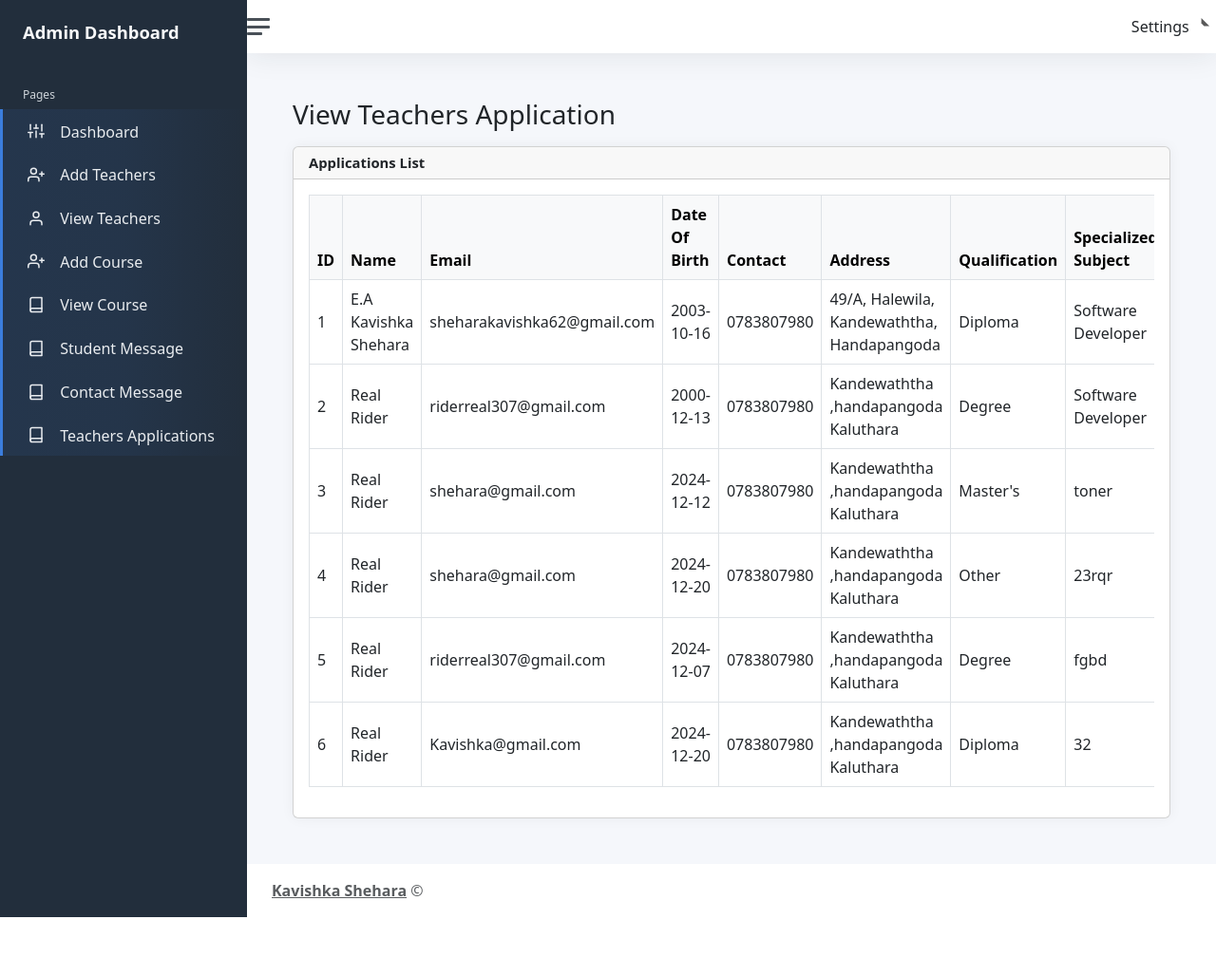
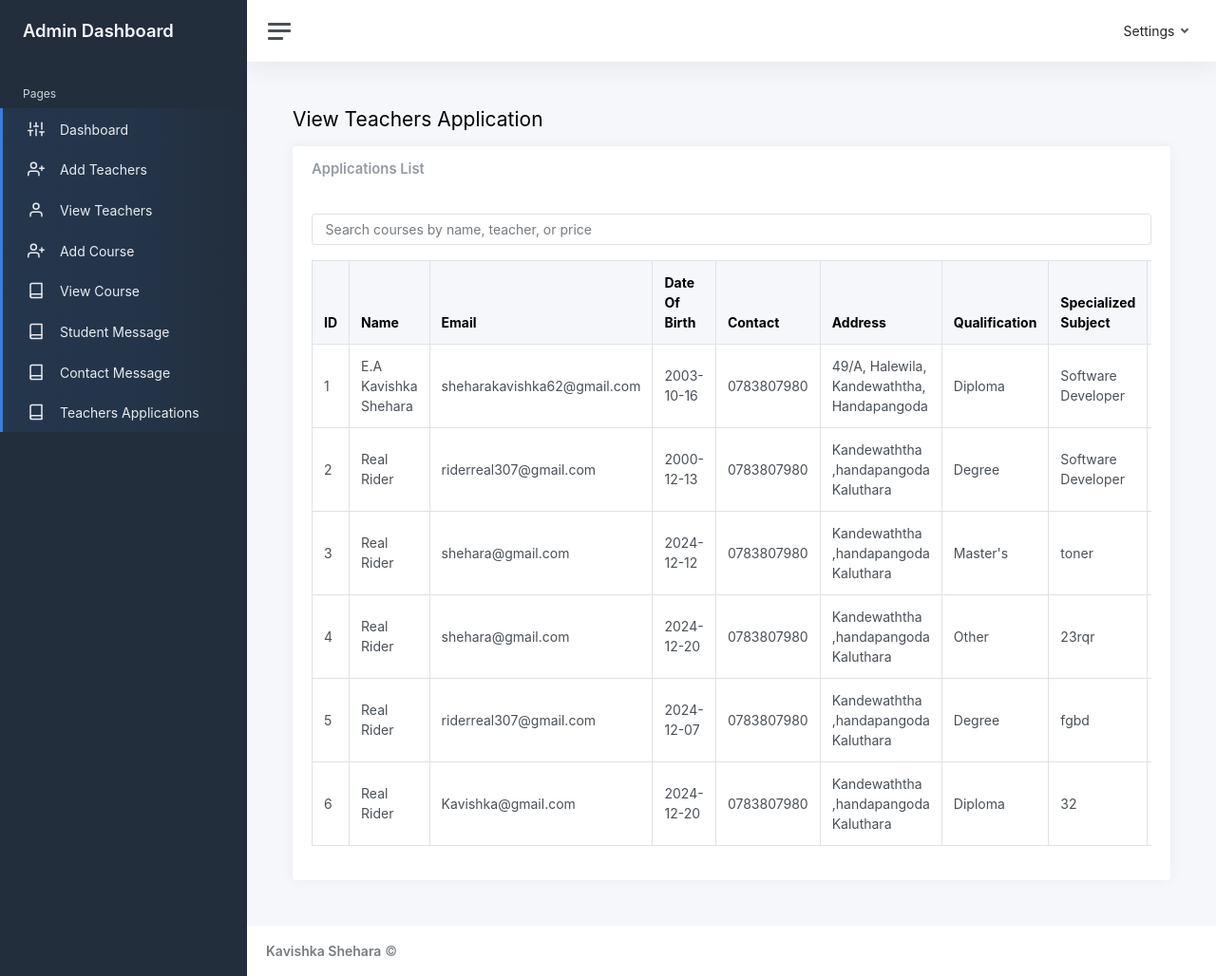
Before and after one commit to KavishkaShehara1/Kider-Pre-School-Management-Fullstack-Web-Project, a PHP site: page /admin/static/view-teacher-application.php in a window 1280 px wide. Shown: the whole page at 95% size. Before the commit the page ends 966 px from the top, so only its background shows below. Run offline with PHP 8.4, Linux system fonts and the light colour scheme; data comes from the database, SQL or seed files in the repository.

Commit message:
update teacher application

```diff
--- a/admin/static/view-teacher-application.php
+++ b/admin/static/view-teacher-application.php
@@ -5,6 +5,8 @@ include 'config.php';
 $sql = "SELECT * FROM teacher_applications";
 $result = mysqli_query($data, $sql);
 ?>
+
+
 
 <!DOCTYPE html>
 <html lang="en">
@@ -14,9 +16,8 @@ $result = mysqli_query($data, $sql);
   <meta http-equiv="X-UA-Compatible" content="IE=edge">
   <meta name="viewport" content="width=device-width, initial-scale=1, shrink-to-fit=no">
   <title>View Teachers Applications</title>
+  <link href="https://cdn.jsdelivr.net/npm/bootstrap@5.3.0/dist/css/bootstrap.min.css" rel="stylesheet">
   <link href="css/app.css" rel="stylesheet">
-  <!-- Add Bootstrap CSS -->
-  <link href="https://cdn.jsdelivr.net/npm/bootstrap@5.3.0/dist/css/bootstrap.min.css" rel="stylesheet">
 </head>
 
 <body>
@@ -33,7 +34,12 @@ $result = mysqli_query($data, $sql);
               <h5 class="card-title mb-0">Applications List</h5>
             </div>
             <div class="card-body">
-              <!-- Make the table responsive -->
+
+              <!-- Search Bar -->
+              <div class="mb-3">
+                <input id="searchInput" type="text" class="form-control" placeholder="Search courses by name, teacher, or price">
+              </div>
+
               <div class="table-responsive">
                 <table class="table table-bordered">
                   <thead class="table-light">
@@ -97,8 +103,30 @@ $result = mysqli_query($data, $sql);
     </div>
   </div>
 
-  <!-- Add Bootstrap JS Bundle -->
   <script src="https://cdn.jsdelivr.net/npm/bootstrap@5.3.0/dist/js/bootstrap.bundle.min.js"></script>
+  <script>
+    // JavaScript to filter table rows
+    document.getElementById('searchInput').addEventListener('keyup', function() {
+      const filter = this.value.toLowerCase();
+      const rows = document.querySelectorAll('#coursesTable tbody tr');
+
+      rows.forEach(row => {
+        const courseName = row.cells[1].textContent.toLowerCase();
+        const teacherName = row.cells[2].textContent.toLowerCase();
+        const price = row.cells[3].textContent.toLowerCase();
+
+        if (
+          courseName.includes(filter) ||
+          teacherName.includes(filter) ||
+          price.includes(filter)
+        ) {
+          row.style.display = '';
+        } else {
+          row.style.display = 'none';
+        }
+      });
+    });
+  </script>
   <script src="js/app.js"></script>
 </body>
 
```
Also changed, not shown: 1 other file.
